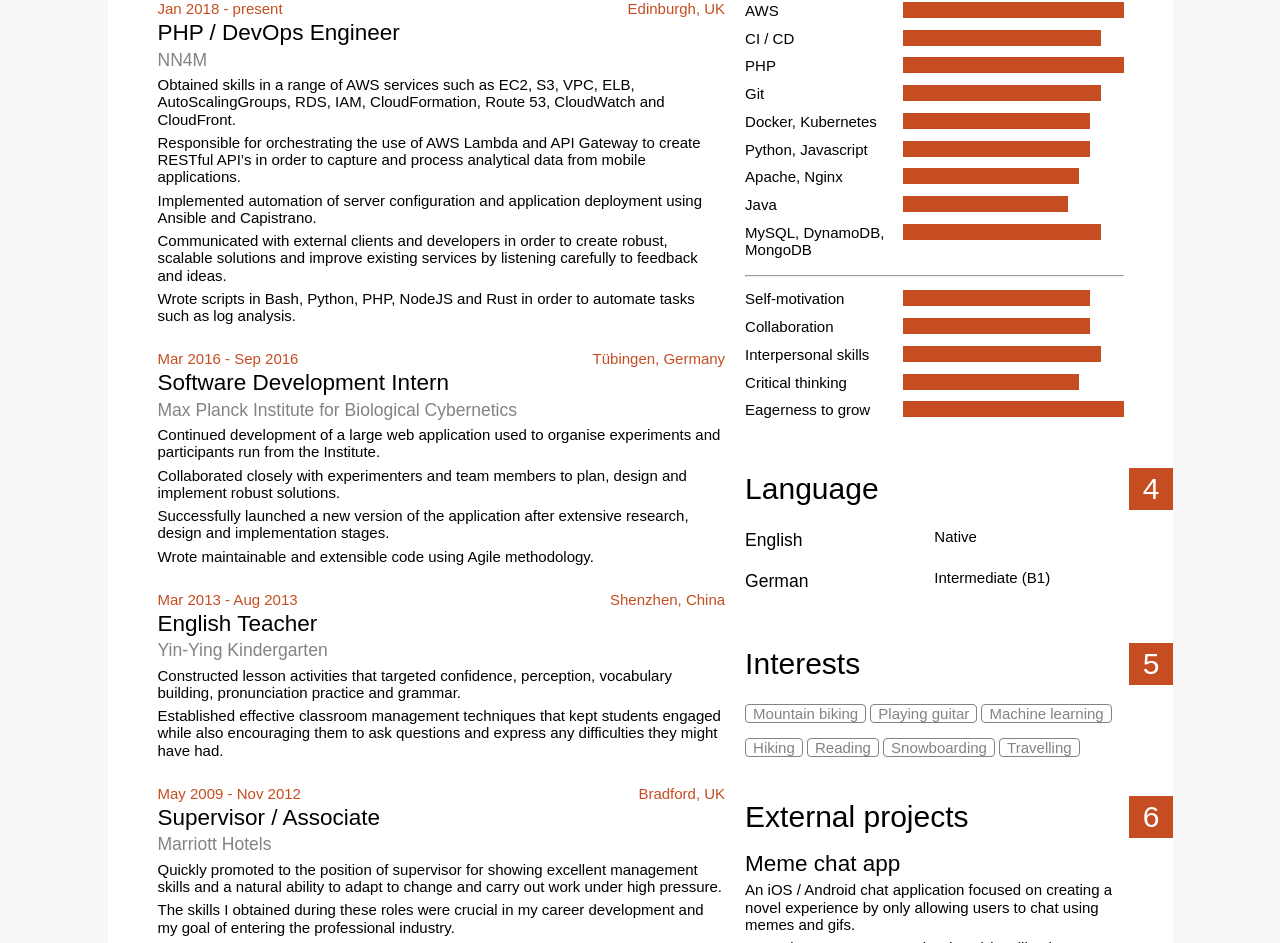
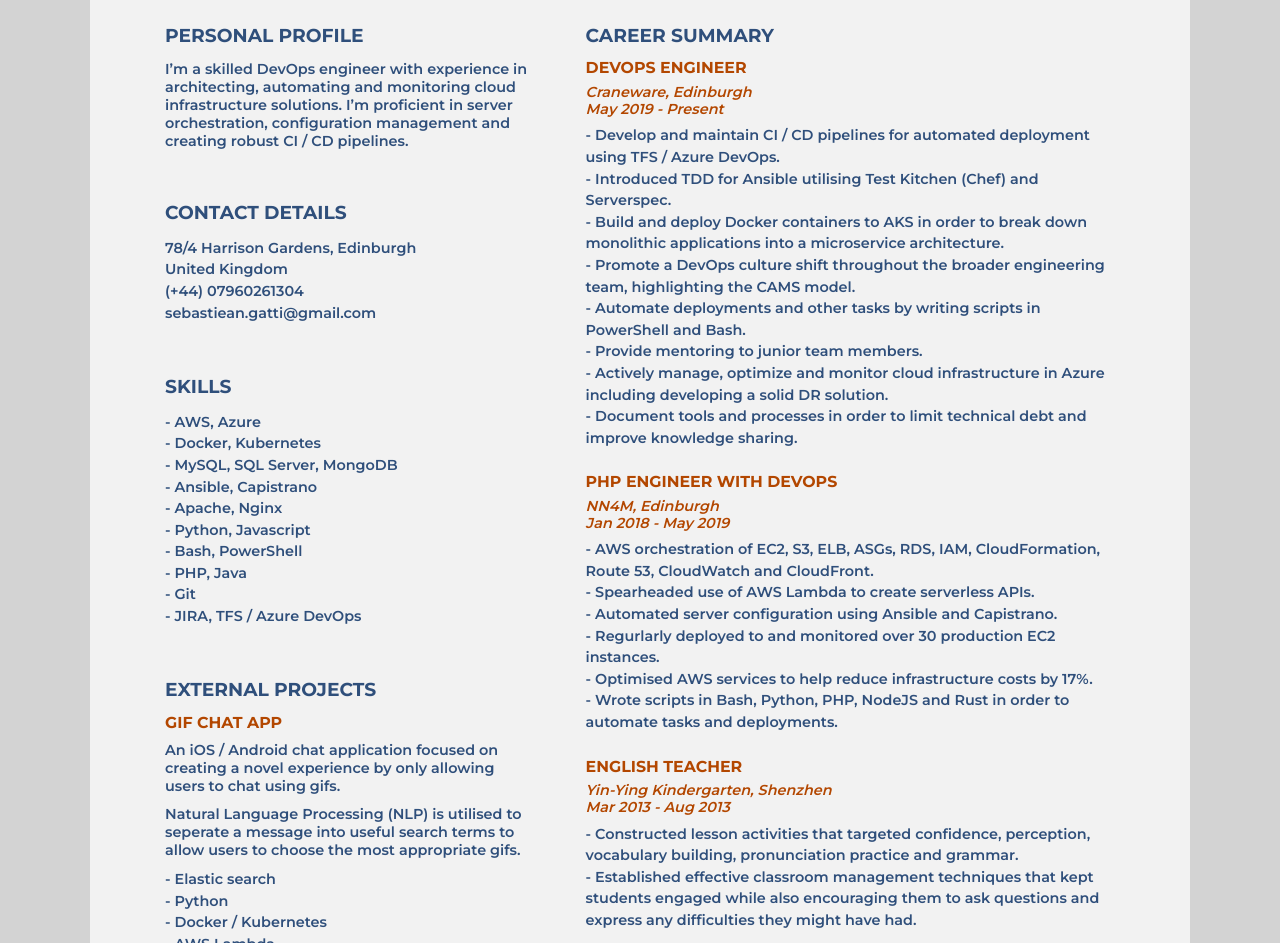
Before and after one commit to sebastiean/resume, a plain HTML site: page index.html in a window 1280 px wide. Shown: the part 324-1267 px from the top of the page. Drawn offline with nearby package versions, Linux system fonts and the light colour scheme; a web font is replaced by a local one.

Commit message:
Big redesign and update for 2019

```diff
--- a/css/style.scss
+++ b/css/style.scss
@@ -1,5 +1,9 @@
-$font-stack: 'Mukta Malar', sans-serif;
-$highlight: #c64d21;
+$font-stack: 'Montserrat', sans-serif;
+$primary: #2f4f7b;
+//$secondary: #ee6b02;
+//$secondary: #d35400;
+//$secondary: #cd8752;
+$secondary: #b34700;
 
 @font-face {
   font-family: 'FontAwesome';
@@ -9,106 +13,117 @@ $highlight: #c64d21;
   font-style: normal;
 }
 
+@font-face {
+  font-family: 'Aileron';
+  src: url('../fonts/aileron/Aileron-UltraLight.otf') format("opentype");
+  font-weight: 100;
+}
+
+@font-face {
+  font-family: 'Aileron';
+  src: url('../fonts/aileron/Aileron-Light.otf') format("opentype");
+  font-weight: 200;
+}
+
+@font-face {
+  font-family: 'Aileron';
+  src: url('../fonts/aileron/Aileron-Thin.otf') format("opentype");
+  font-weight: 300;
+}
+
+@font-face {
+  font-family: 'Aileron';
+  src: url('../fonts/aileron/Aileron-Regular.otf') format("opentype");
+  font-weight: 400;
+}
+
+@font-face {
+  font-family: 'Aileron';
+  src: url('../fonts/aileron/Aileron-SemiBold.otf') format("opentype");
+  font-weight: 600;
+}
+
+@font-face {
+  font-family: 'Aileron';
+  src: url('../fonts/aileron/Aileron-Bold.otf') format("opentype");
+  font-weight: 700;
+}
+
+@font-face {
+  font-family: 'Aileron';
+  src: url('../fonts/aileron/Aileron-Heavy.otf') format("opentype");
+  font-weight: 800;
+}
+
+@font-face {
+  font-family: 'Aileron';
+  src: url('../fonts/aileron/Aileron-Black.otf') format("opentype");
+  font-weight: 900;
+}
+
+@font-face {
+  font-family: 'Meticula';
+  src: url('../fonts/Meticula/Meticula-ExtraLight.ttf');
+  font-weight: 100;
+}
+
+@font-face {
+  font-family: 'Meticula';
+  src: url('../fonts/Meticula/Meticula-Light.ttf');
+  font-weight: 200;
+}
+
+@font-face {
+  font-family: 'Meticula';
+  src: url('../fonts/Meticula/Meticula-Thin.ttf');
+  font-weight: 300;
+}
+
+@font-face {
+  font-family: 'Meticula';
+  src: url('../fonts/Meticula/Meticula-Regular.ttf');
+  font-weight: 400;
+}
+
+@font-face {
+  font-family: 'Meticula';
+  src: url('../fonts/Meticula/Meticula-Medium.ttf');
+  font-weight: 500;
+}
+
+@font-face {
+  font-family: 'Meticula';
+  src: url('../fonts/Meticula/Meticula-SemiBold.ttf');
+  font-weight: 600;
+}
+
+@font-face {
+  font-family: 'Meticula';
+  src: url('../fonts/Meticula/Meticula-Bold.ttf');
+  font-weight: 700;
+}
+
+@font-face {
+  font-family: 'Meticula';
+  src: url('../fonts/Meticula/Meticula-ExtraBold.ttf');
+  font-weight: 900;
+}
+
 body {
   font-family: $font-stack;
-  background-color: #f7f7f7;
+  font-weight: 600;
+  background-color: #d3d3d3;
   padding: 0;
-  font-size: 15px;
+  font-size: .9em;
+  color: $primary;
 }
 
 #content {
-  width: 966px;
-  padding: 0px 49px 10px 50px;
+  width: 950px;
+  padding: 55px 75px 75px 75px;
   margin: 0 auto;
-  background-color: #fff;
+  background-color: #f2f2f2;
   overflow: hidden;
-}
-
-.details {
-  padding: 15px 0 5px 0;
-  margin-top: 27px;
-}
-
-.objective {
-  //padding: 12.5px 0;
-}
-
-.info ul {
-  padding: 0;
-  margin-top: -110px;
-  list-style: none;
-  text-align: right;
-  li {
-    padding: 2.5px 0;
-  }
-  span {
-    margin-left: 5px;
-  }
-}
-
-.flex-grid {
-  display: flex;
-  justify-content: space-between;
-}
-.col-8 {
-  width: 60%;
-  padding-right: 10px;
-}
-.col-4 {
-  width: 40%;
-  padding-left: 10px;
-}
-
-.col-5 {
-  width: 8.5% * 5;
-}
-
-.col-6 {
-  width: 8.5% * 6;
-}
-
-.col-7 {
-  width: 8.5% * 7;
-}
-
-#main {
-  width: 70%;
-  display: inline;
-}
-
-.container {
-  padding: 15px 0;
-}
-
-.square {
-  background-color: $highlight;
-  display: inline-block;
-  color: #fff;
-  text-align: center;
-}
-
-.sq-top {
-  width: 130px;
-  padding-top: 70px;
-}
-
-.sq-left {
-  width: 45px;
-  margin-left: -50px;
-}
-
-.sq-right {
-  width: 45px;
-  margin-right: -50px;
-  float: right;
-}
-
-.right {
-  float: right;
-}
-
-.clearfix {
-  clear: both;
 }
 
 h1, h2 {
@@ -116,163 +131,112 @@ h1, h2 {
 }
 
 h1 {
+  font-size: 4em;
+}
+
+h2 {
   font-size: 3em;
 }
 
-h2 {
+h3 {
   font-size: 2em;
 }
-
-h3 {
+h4 {
   font-size: 1.5em;
-}
-h4 {
-  font-size: 1.17em;
 }
 
 h1, h2, h3, h4, h5, h6 {
-  font-weight: 500;
+  font-weight: 700;
   line-height: 1;
   margin: .2em 0;
 }
 
-ul {
-  padding: 0 0 0 25px;
+p {
+  margin: 0;
+  line-height: 1.25em;
 }
 
-.name {
-  display: inline-block;
-  padding: 0 10px;
-}
+#name-container {
+  text-transform: uppercase;
 
-.heading {
-  h2 {
-    display: inline-block;
+  #name {
+    font-size: 5.5em;
+    font-weight: 700;
+    color: $primary;
+  }
+
+  #role {
+    padding-top: 10px;
+    font-size: 1.5em;
+    font-weight: 600;
+    color: $secondary;
   }
 }
 
-.date, .location {
-  color: $highlight;
-}
+.flex-container {
+  margin-top: 50px;
+  display: flex;
+  flex-direction: row;
+  flex-wrap: nowrap;
+  justify-content: flex-start;
+  align-items: stretch;
+  align-content: stretch;
 
-.company {
-  color: #838383;
-  font-weight: 400;
-}
+  .flex-item:nth-child(1) {
+    flex: 1.4;
+    padding-right: 50px;
+  }
 
-.location {
-  float: right;
+  .flex-item:nth-child(2) {
+    flex: 2;
+  }
 }
 
 .section {
-  padding: 10px 0;
+  padding: 25px 0;
+}
 
-  h4 {
-    margin: .4em 0;
+.projects {
+  .career-heading {
+   margin-bottom: 10px;
+  }
+
+  p:not(:last-child) {
+    margin-bottom: 10px;
   }
 }
 
-p {
-  margin: .4em 0;
+p.list {
+  line-height: 1.5em;
 }
 
-.skills {
- hr {
-  margin-bottom: .8em;
- }
+.section-heading {
+  text-transform: uppercase;
+  font-size: 1.3em;
+  margin-bottom: 15px;
 }
 
-.skill {
-  width: 100%;
-  padding: 1.5px 0;
-    p, .box {
-    margin: 0 0 .5em 0;
-    padding: 0;
+.career-section:not(:nth-child(2)) {
+  margin-top: 25px;
+}
+
+.career-heading {
+  text-transform: uppercase;
+  font-size: 1.1em;
+  margin:0;
+}
+
+.career-subheading {
+  padding: 8px 0;
+  & > span {
+    margin: .1em 0;
   }
 }
 
-.bar {
-  background-color: $highlight;
-  height: 16px;
+.italic {
+  font-style: italic;
 }
 
-.value-90 {
-  width: 90%;
+.secondary {
+  color: $secondary;
 }
-
-.value-85 {
-  width: 85%;
-}
-
-.value-80 {
-  width: 80%;
-}
-
-.value-75 {
-  width: 75%;
-}
-
-.value-70 {
-  width: 70%;
-}
-
-.value-65 {
-  width: 65%;
-}
-
-.value-60 {
-  width: 60%;
-}
-
-.value-55 {
-  width: 55%;
-}
-
-.language {
-  padding: 5px 0;
-  p {
-    margin: .2em 0;
-  }
-}
-
-.interests {
-  margin-top: 10px;
-}
-
-.interest {
-  padding: 0 7px;
-  color: #838383;
-  border: solid 1px #838383;
-  border-radius: 4px;
-}
-
-.fa {
-  display: inline-block;
-  font: normal normal normal 14px/1 FontAwesome;
-  font-size: inherit;
-  text-rendering: auto;
-  -webkit-font-smoothing: antialiased;
-  -moz-osx-font-smoothing: grayscale;
-  color: $highlight;
-}
-
-.fa-fw {
-  width: 1.28571429em;
-  text-align: center;
-}
-
-.fa-envelope:before {
-  content: "\f0e0";
-}
-
-.fa-phone:before {
-  content: "\f095";
-}
-
-.fa-map-marker:before {
-  content: "\f041";
-}
-
-.fa-skype:before {
-  content: "\f17e";
-}
--- a/index.html
+++ b/index.html
@@ -4,256 +4,128 @@
   <title>Resume</title>
 
   <link href="https://cdnjs.cloudflare.com/ajax/libs/normalize/7.0.0/normalize.min.css" rel="stylesheet">
-  <link href="https://fonts.googleapis.com/css?family=Mukta+Malar:400,500,600,700" rel="stylesheet">
+  <link href="https://fonts.googleapis.com/css?family=Montserrat:100,200,300,400,500,600,700,800,900&display=swap" rel="stylesheet">
   <link href="css/style.css" rel="stylesheet">
 
 </head>
 <body>
 <div id="content">
-  <div id="top">
-    <div class="square sq-top"><h1>Hello.</h1></div>
-    <div class="name"><h1>I'm Sebastian Gatti</h1></div>
-    <div class="info">
-        <ul>
-          <li></span>sebastiean.gatti@gmail.com<span class="fa fa-fw fa-envelope"></li>
-          <li></span>(+44) 07960261304<span class="fa fa-fw fa-phone"></li>
-          <li></span>Edinburgh, UK<span class="fa fa-fw fa-map-marker"></li>
-          <li></span>seb.gatti<span class="fa fa-fw fa-skype"></li>
-          <div class="clearfix"></div>
-        </ul>
+    <div id="name-container">
+        <div id="name">
+            Sebastian<br>Gatti
         </div>
-    <div class="details flex-grid">
-      <p class="objective col-8">
-        Skilled DevOps engineer with experience in cloud infrastructure and programming.
-        Orchestrated and monitored a stack consisting of over 30 EC2 instances during pre-peak retail season testing.
-        Wrote scripts to automate analysis of logs in order to capture metrics and improve traffic routing.
-        Optimised AWS services to help reduce company costs by 17%.
+        <div id="role">
+            DevOps Engineer
+        </div>
+    </div>
+    <div class="flex-container">
+        <div class="flex-item">
+            <div class="section">
+                <h4 class="section-heading">Personal Profile</h4>
+                <p>
+                    I’m a skilled DevOps engineer with experience in architecting, automating and monitoring cloud infrastructure solutions. I’m proficient in server orchestration, configuration management and creating robust CI / CD pipelines.
                 </p>
             </div>
-  </div><!--// top //-->
-
-  <div class="flex-grid">
-  <div class="col-8">
-    <div class="container">
-      <div class="heading">
-        <div class="square sq-left"><h2>1</h2></div>
-        <h2>Experience</h2>
+            <div class="section">
+                <h4 class="section-heading">Contact Details</h4>
+                <p class="list">
+                    78/4 Harrison Gardens, Edinburgh<br>
+                    United Kingdom<br>
+                    (+44) 07960261304<br>
+                    sebastiean.gatti@gmail.com<br>
+                </p>
             </div>
             <div class="section">
-        <span class="date">Jan 2018 - present</span>
-        <span class="location">Edinburgh, UK</span>
-        <h3>PHP / DevOps Engineer</h3>
-        <h4 class="company">NN4M</h4>
-        <p>Obtained skills in a range of AWS services such as EC2, S3, VPC, ELB, AutoScalingGroups, RDS, IAM, CloudFormation, Route 53, CloudWatch and CloudFront.</p>
-        <p>Responsible for orchestrating the use of AWS Lambda and API Gateway to create RESTful API’s in order to capture and process analytical data from mobile applications.</p>
-        <p>Implemented automation of server configuration and application deployment using Ansible and Capistrano.</p>
-        <p>Communicated with external clients and developers in order to create robust, scalable solutions and improve existing services by listening carefully to feedback and ideas.</p>
-        <p>Wrote scripts in Bash, Python, PHP, NodeJS and Rust in order to automate tasks such as log analysis.</p>
+                <h4 class="section-heading">Skills</h4>
+                <p class="list">
+                    - AWS, Azure<br>
+                    - Docker, Kubernetes<br>
+                    - MySQL, SQL Server, MongoDB<br>
+                    - Ansible, Capistrano<br>
+                    - Apache, Nginx<br>
+                    - Python, Javascript<br>
+                    - Bash, PowerShell<br>
+                    - PHP, Java<br>
+                    - Git<br>
+                    - JIRA, TFS / Azure DevOps<br>
+                </p>
             </div>
-      <div class="section">
-        <span class="date">Mar 2016 - Sep 2016</span>
-        <span class="location">T&uuml;bingen, Germany</span>
-        <h3>Software Development Intern</h3>
-        <h4 class="company">Max Planck Institute for Biological Cybernetics</h4>
-        <p>Continued development of a large web application used to organise experiments and participants run from the Institute.</p>
-        <p>Collaborated closely with experimenters and team members to plan, design and implement robust solutions.</p>
-        <p>Successfully launched a new version of the application after extensive research, design and implementation stages.</p>
-        <p>Wrote maintainable and extensible code using Agile methodology.</p>
-      </div>
-      <div class="section">
-        <span class="date">Mar 2013 - Aug 2013</span>
-        <span class="location">Shenzhen, China</span>
-        <h3>English Teacher</h3>
-        <h4 class="company">Yin-Ying Kindergarten</h4>
-        <p>Constructed lesson activities that targeted confidence, perception, vocabulary building, pronunciation practice and grammar.</p>
-        <p>Established effective classroom management techniques that kept students engaged while also encouraging them to ask questions and express any difficulties they might have had.</p>
-      </div>
-      <div class="section">
-        <span class="date">May 2009 - Nov 2012</span>
-        <span class="location">Bradford, UK</span>
-        <h3>Supervisor / Associate</h3>
-        <h4 class="company">Marriott Hotels</h4>
-        <p>Quickly promoted to the position of supervisor for showing excellent management skills and a natural ability to adapt to change and carry out work under high pressure.</p>
-        <p>The skills I obtained during these roles were crucial in my career development and my goal of entering the professional industry.</p>
-      </div>
-    </div>
-    <div class="container">
-      <div class="heading">
-        <div class="square sq-left"><h2>2</h2></div>
-        <h2>Education</h2>
-      </div>
-      <div class="section">
-        <span class="date">Sep 2013 - Jun 2017</span>
-        <h3>Bachelor of Science in Computer Science (First Class Honours)</h3>
-        <h4>Sheffield Hallam University</h4>
-      </div>
-      <div class="section">
-        <span class="date">Sep 2015 - Mar 2016</span>
-        <h3>Medien- und Kommunikationsinformatik</h3>
-        <h4>Reutlingen University - Erasmus</h4>
-      </div>
-    </div>
-  </div><!--// main //-->
-  <div class="col-4">
-      <div class="container">
-        <div class="heading">
-          <h2>Skills &amp; Competencies</h2>
-          <div class="square sq-right"><h2>3</h2></div>
-        </div>
-        <div class="clearfix"></div>
-      <div class="skills section">
-        <div class="skill flex-grid">
-          <p class="col-5">AWS</p>
-          <div class="col-7 box">
-            <div class="bar value-95">
+            <div class="section projects">
+                <h4 class="section-heading">External Projects</h4>
+                <div class="career-section">
+                    <h4 class="career-heading secondary">Gif chat app</h4>
+                    <p>An iOS / Android chat application focused on creating a novel experience by only allowing users to chat using gifs.</p>
+                    <p>Natural Language Processing (NLP) is utilised to seperate a message into useful search terms to allow users to choose the most appropriate gifs.</p>
+                    <p class="list">
+                        - Elastic search<br>
+                        - Python<br>
+                        - Docker / Kubernetes<br>
+                        - AWS Lambda
+                    </p>
                 </div>
             </div>
         </div>
-        <div class="skill flex-grid">
-          <p class="col-5">CI / CD</p>
-          <div class="col-7 box">
-            <div class="bar value-90">
+        <div class="flex-item">
+            <div class="section">
+                <h4 class="section-heading">Career Summary</h4>
+                <div class="career-section">
+                    <h4 class="career-heading secondary">DevOps Engineer</h4>
+                    <div class="career-subheading italic secondary">
+                        <span>Craneware, Edinburgh</span><br>
+                        <span>May 2019 - Present</span>
+                    </div>
+                    <p class="list">
+                        - Develop and maintain CI / CD pipelines for automated deployment using TFS / Azure DevOps.<br>
+                        - Introduced TDD for Ansible utilising Test Kitchen (Chef) and Serverspec.<br>
+                        - Build and deploy Docker containers to AKS in order to break down monolithic applications into a microservice architecture.<br>
+                        - Promote a DevOps culture shift throughout the broader engineering team, highlighting the CAMS model.<br>
+                        - Automate deployments and other tasks by writing scripts in PowerShell and Bash.<br>
+                        - Provide mentoring to junior team members.<br>
+                        - Actively manage, optimize and monitor cloud infrastructure in Azure including developing a solid DR solution.<br>
+                        - Document tools and processes in order to limit technical debt and improve knowledge sharing.<br>
+                    </p>
+                </div>
+                <div class="career-section">
+                    <h4 class="career-heading secondary">PHP Engineer with DevOps</h4>
+                    <div class="career-subheading italic secondary">
+                        <span>NN4M, Edinburgh</span><br>
+                        <span>Jan 2018 - May 2019</span>
+                    </div>
+                    <p class="list">
+                        - AWS orchestration of EC2, S3, ELB, ASGs, RDS, IAM, CloudFormation, Route 53, CloudWatch and CloudFront.<br>
+                        - Spearheaded use of AWS Lambda to create serverless APIs.<br>
+                        - Automated server configuration using Ansible and Capistrano.<br>
+                        - Regurlarly deployed to and monitored over 30 production EC2 instances.<br>
+                        - Optimised AWS services to help reduce infrastructure costs by 17%.<br>
+                        - Wrote scripts in Bash, Python, PHP, NodeJS and Rust in order to automate tasks and deployments.
+                    </p>
+                </div>
+                <div class="career-section">
+                    <h4 class="career-heading secondary">English Teacher</h4>
+                    <div class="career-subheading italic secondary">
+                        <span>Yin-Ying Kindergarten, Shenzhen</span><br>
+                        <span>Mar 2013 - Aug 2013</span>
+                    </div>
+                    <p class="list">
+                        - Constructed lesson activities that targeted confidence, perception, vocabulary building, pronunciation practice and grammar.<br>
+                        - Established effective classroom management techniques that kept students engaged while also encouraging them to ask questions and express any difficulties they might have had.<br>
+                    </p>
                 </div>
             </div>
-        </div>
-        <div class="skill flex-grid">
-          <p class="col-5">PHP</p>
-          <div class="col-7 box">
-            <div class="bar value-95">
+            <div class="section">
+                <h4 class="section-heading">Academic Background</h4>
+                <div class="career-section">
+                    <h4 class="career-heading secondary">Sheffield Hallam University</h4>
+                    <div class="career-subheading italic secondary">
+                        <span>Bachelor of Science in Computer Science (First Class Honours)</span><br>
+                        <span>Sep 2013 - Jun 2017</span>
                     </div>
                 </div>
-        </div>
-        <div class="skill flex-grid">
-          <p class="col-5">Git</p>
-          <div class="col-7 box">
-            <div class="bar value-90">
-            </div>
-          </div>
-        </div>
-        <div class="skill flex-grid">
-          <p class="col-5">Docker, Kubernetes</p>
-          <div class="col-7 box">
-            <div class="bar value-85">
-            </div>
-          </div>
-        </div>
-        <div class="skill flex-grid">
-          <p class="col-5">Python, Javascript</p>
-          <div class="col-7 box">
-            <div class="bar value-85">
-            </div>
-          </div>
-        </div>
-        <div class="skill flex-grid">
-          <p class="col-5">Apache, Nginx</p>
-          <div class="col-7 box">
-            <div class="bar value-80">
-            </div>
-          </div>
-        </div>
-        <div class="skill flex-grid">
-          <p class="col-5">Java</p>
-          <div class="col-7 box">
-            <div class="bar value-75">
-            </div>
-          </div>
-        </div>
-        <div class="skill flex-grid">
-          <p class="col-5">MySQL, DynamoDB, MongoDB</p>
-          <div class="col-7 box">
-            <div class="bar value-90">
-            </div>
-          </div>
-        </div>
-        <hr>
-        <div class="skill flex-grid">
-          <p class="col-5">Self-motivation</p>
-          <div class="col-7 box">
-            <div class="bar value-85">
-            </div>
-          </div>
-        </div>
-        <div class="skill flex-grid">
-          <p class="col-5">Collaboration</p>
-          <div class="col-7 box">
-            <div class="bar value-85">
-            </div>
-          </div>
-        </div>
-        <div class="skill flex-grid">
-          <p class="col-5">Interpersonal skills</p>
-          <div class="col-7 box">
-            <div class="bar value-90">
-            </div>
-          </div>
-        </div>
-        <div class="skill flex-grid">
-          <p class="col-5">Critical thinking</p>
-          <div class="col-7 box">
-            <div class="bar value-80">
-            </div>
-          </div>
-        </div>
-        <div class="skill flex-grid">
-          <p class="col-5">Eagerness to grow</p>
-          <div class="col-7 box">
-            <div class="bar value-100">
-            </div>
-          </div>
-        </div>
-      </div>
-    </div>
-    <div class="container">
-      <div class="heading">
-        <h2>Language</h2>
-        <div class="square sq-right"><h2>4</h2></div>
-      </div>
-      <div class="clearfix"></div>
-      <div class="section">
-        <div class="language flex-grid">
-          <h4 class="col-6">English</h4><p class="col-6">Native</p>
-        </div>
-        <div class="language flex-grid">
-          <h4 class="col-6">German</h4><p class="col-6">Intermediate (B1)</p>
-        </div>
-      </div>
-    </div>
-    <div class="container">
-      <div class="heading">
-        <h2>Interests</h2>
-        <div class="square sq-right"><h2>5</h2></div>
-      </div>
-      <div class="clearfix"></div>
-      <div class="interests section">
-        <span class="interest">Mountain biking</span>
-        <span class="interest">Playing guitar</span>
-        <span class="interest">Machine learning</span>
-        <br><br>
-        <span class="interest">Hiking</span>
-        <span class="interest">Reading</span>
-        <span class="interest">Snowboarding</span>
-        <span class="interest">Travelling</span>
-      </div>
-    </div>
-    <div class="container">
-        <div class="heading">
-          <h2>External projects</h2>
-          <div class="square sq-right"><h2>6</h2></div>
-        </div>
-        <div class="clearfix"></div>
-        <div class="section">
-            <h3>Meme chat app</h3>
-            <p>An iOS / Android chat application focused on creating a novel experience by only allowing users to chat using memes and gifs.</p>
-            <p>Natural Language Processing (NLP) is utilised to seperate a message into useful search terms to allow users to choose the most appropriate memes / gifs.</p>
-            <div class="section">
-              <h4>Technologies used</h4>
-              <ul>
-                <li>Elastic search</li>
-                <li>Python</li>
-                <li>Docker / Kubernetes</li>
-                <li>AWS Lambda</li>
-                <li>Swift / Kotlin</li>
-              </ul>
+                <div class="career-section">
+                    <h4 class="career-heading secondary">Reutlingen University - Erasmus</h4>
+                    <div class="career-subheading italic secondary">
+                        <span>Medien- und Kommunikationsinformatik</span><br>
+                        <span>Sep 2015 - Mar 2016</span>
                     </div>
                 </div>
             </div>
```
Also changed, not shown: css/style.css, 1 other file. Lines whose indentation alone changed are shown as unchanged.
